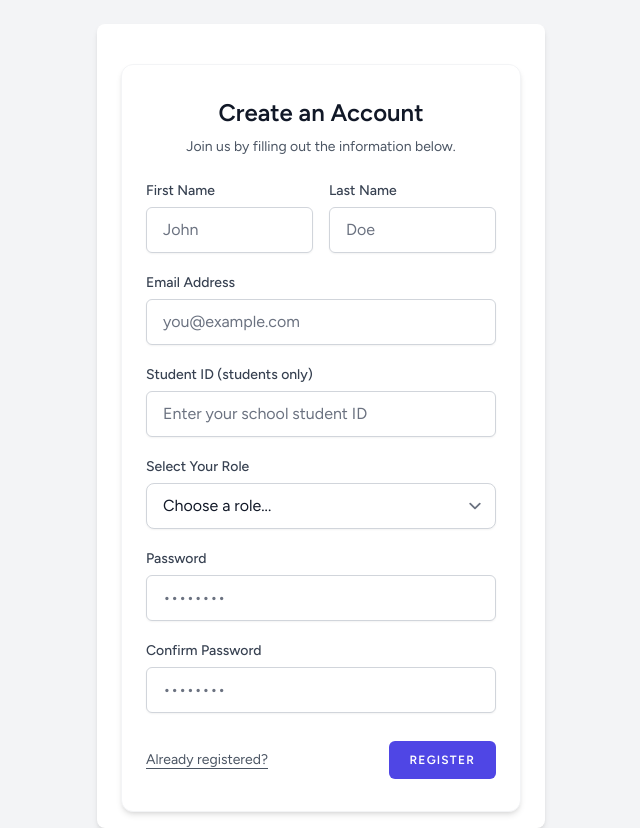
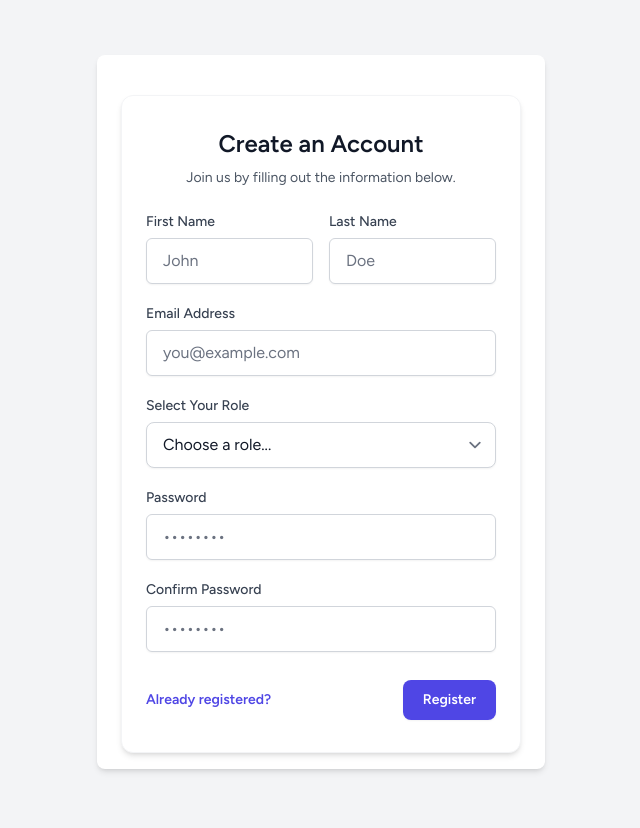
Before and after one commit to iYWice/Scoreforge_AI, a Laravel app: template resources/views/auth/register.blade.php in a window 1280 px wide. Shown: the whole page, without its empty margins (319-959 px from the left). After the commit the page ends 772 px from the top, so only its background shows below. Run offline with Laravel 12, Linux system fonts and the light colour scheme; the template is opened without the code that fills it, so the values that code supplies are empty; style sheets or scripts are compiled from the project's sources.

Commit message:
feat: add student ID handling in registration and display on class show page

```diff
--- a/resources/views/auth/register.blade.php
+++ b/resources/views/auth/register.blade.php
@@ -67,8 +67,10 @@
             </div>
 
             {{-- STUDENT ID: REQUIRED FOR STUDENTS --}}
-<div>
-    <x-input-label for="student_id" :value="__('Student ID (students only)')" />
+{{-- STUDENT ID --}}
+<div id="student-id-wrapper" class="hidden">
+    <x-input-label for="student_id" :value="__('Student ID')" />
+
     <x-text-input
         id="student_id"
         class="mt-1.5 block w-full rounded-lg border-gray-300 px-4 py-2.5 focus:ring-2 focus:ring-indigo-500"
@@ -78,6 +80,11 @@
         autocomplete="off"
         placeholder="Enter your school student ID"
     />
+
+    <p class="mt-1 text-xs text-gray-500">
+        Required for student accounts.
+    </p>
+
     <x-input-error :messages="$errors->get('student_id')" class="mt-1.5" />
 </div>
 
@@ -133,16 +140,44 @@
                 <x-input-error :messages="$errors->get('password_confirmation')" class="mt-1.5" />
             </div>
 
-            {{-- ACTIONS --}}
-            <div class="flex flex-col sm:flex-row items-center justify-between pt-2 gap-4">
-                <a class="text-sm text-gray-600 dark:text-gray-400 hover:text-indigo-600 dark:hover:text-indigo-400 transition duration-150 ease-in-out underline underline-offset-4" href="{{ route('login') }}">
-                    {{ __('Already registered?') }}
+                        {{-- ACTIONS --}}
+            <div class="flex flex-col gap-4 pt-2 sm:flex-row sm:items-center sm:justify-between">
+                <a
+                    href="{{ route('login') }}"
+                    class="text-sm font-semibold text-indigo-600 hover:text-indigo-800">
+                    Already registered?
                 </a>
 
-                <x-primary-button class="w-full sm:w-auto justify-center px-5 py-2.5 text-sm tracking-wide bg-indigo-600 hover:bg-indigo-700 active:bg-indigo-900 focus:ring-indigo-500 rounded-lg">
-                    {{ __('Register') }}
-                </x-primary-button>
+                <button
+                    type="submit"
+                    class="inline-flex justify-center rounded-lg bg-indigo-600 px-5 py-2.5 text-sm font-semibold text-white shadow-sm transition hover:bg-indigo-700 focus:outline-none focus:ring-2 focus:ring-indigo-500 focus:ring-offset-2">
+                    Register
+                </button>
             </div>
+
+            {{-- Show Student ID only when Student is selected --}}
+            <script>
+                (() => {
+                    const roleSelect = document.getElementById('role');
+                    const studentIdWrapper = document.getElementById('student-id-wrapper');
+                    const studentIdInput = document.getElementById('student_id');
+
+                    function updateStudentIdField() {
+                        const isStudent = roleSelect.value === 'student';
+
+                        studentIdWrapper.classList.toggle('hidden', !isStudent);
+                        studentIdInput.required = isStudent;
+                        studentIdInput.disabled = !isStudent;
+
+                        if (!isStudent) {
+                            studentIdInput.value = '';
+                        }
+                    }
+
+                    roleSelect.addEventListener('change', updateStudentIdField);
+                    updateStudentIdField();
+                })();
+            </script>
         </form>
     </div>
 </x-guest-layout>
--- a/resources/views/teacher/classes/show.blade.php
+++ b/resources/views/teacher/classes/show.blade.php
@@ -94,7 +94,11 @@
                                 <p class="truncate text-xs text-slate-500">
                                     {{ $student->email }}
                                 </p>
+                                <p class="truncate text-xs font-semibold text-slate-600">
+                                    Student ID: {{ $student->student_id ?: 'Not provided' }}
+                                </p>
                             </div>
+
                         </div>
 
                         <div class="flex flex-wrap items-center gap-4 pl-[3.25rem] sm:pl-0">
```
Also changed, not shown: app/Http/Controllers/Auth/RegisteredUserController.php (+6 -13 lines), database/migrations/2026_11_19_074326_ensure_users_have_registration_columns.php (added).
